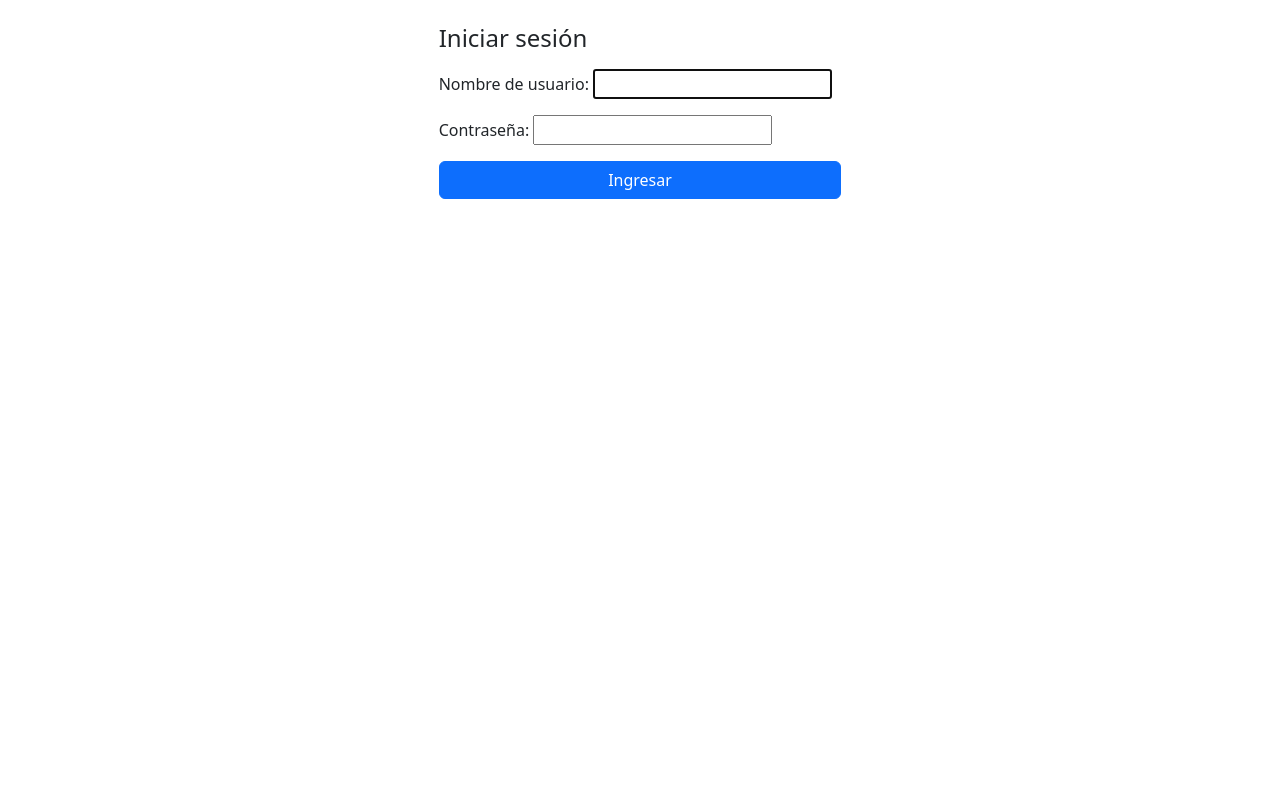
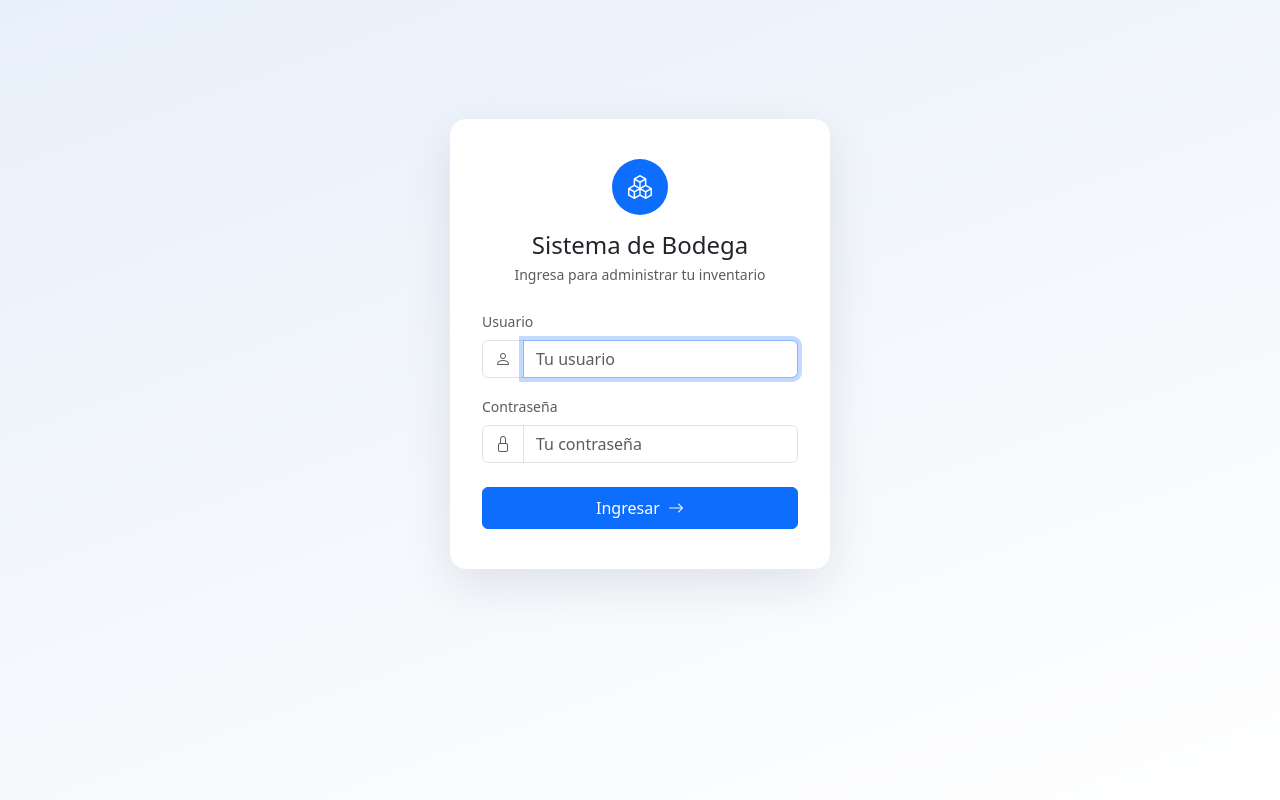
Before and after one commit to MaxisotooH/SistemadeAdministracion_Control_Bodega, a Django app: page /login/ in a window 1280 px wide. Run offline with Django 5.2, Linux system fonts and the light colour scheme.

Commit message:
Rediseñar la pantalla de login: se sentia fria y sin marca
Feedback: el login era un formulario suelto en pagina en blanco, sin
ninguna identidad visual.

- apps/core/forms.py: LoginForm (subclase de AuthenticationForm) con
  widgets que llevan clase 'form-control' -- el AuthenticationForm de
  Django no trae clases propias, asi que no se podia estilizar bien
  usando {{ form.as_p }} como antes.
- templates/core/login.html: tarjeta centrada con icono de marca,
  titulo/subtitulo, campos con icono (usuario/candado) y boton con
  flecha, sobre un fondo con degrade suave en vez de blanco plano.
- templates/base.html: nuevo bloque {% block body_class %} para poder
  aplicar el fondo especial solo en el login sin afectar el resto de
  las paginas.

Co-Authored-By: Claude Sonnet 5 <noreply@anthropic.com>

```diff
--- /dev/null
+++ b/apps/core/forms.py
@@ -0,0 +1,18 @@
+from django import forms
+from django.contrib.auth.forms import AuthenticationForm
+
+
+class LoginForm(AuthenticationForm):
+    username = forms.CharField(
+        widget=forms.TextInput(attrs={
+            'class': 'form-control',
+            'placeholder': 'Tu usuario',
+            'autofocus': True,
+        })
+    )
+    password = forms.CharField(
+        widget=forms.PasswordInput(attrs={
+            'class': 'form-control',
+            'placeholder': 'Tu contraseña',
+        })
+    )
--- a/apps/core/urls.py
+++ b/apps/core/urls.py
@@ -2,9 +2,14 @@ from django.contrib.auth import views as auth_views
 from django.urls import path
 
 from . import views
+from .forms import LoginForm
 
 urlpatterns = [
     path('', views.dashboard, name='dashboard'),
-    path('login/', auth_views.LoginView.as_view(template_name='core/login.html'), name='login'),
+    path(
+        'login/',
+        auth_views.LoginView.as_view(template_name='core/login.html', authentication_form=LoginForm),
+        name='login',
+    ),
     path('logout/', auth_views.LogoutView.as_view(), name='logout'),
 ]
--- a/static/css/main.css
+++ b/static/css/main.css
@@ -20,3 +20,38 @@
     position: relative;
     z-index: 2;
 }
+
+/* Pantalla de login */
+.auth-body {
+    min-height: 100vh;
+    background: linear-gradient(160deg, #e8f0fb 0%, #f5f8fc 55%, #ffffff 100%);
+}
+
+.auth-wrapper {
+    min-height: 80vh;
+    display: flex;
+    align-items: center;
+    justify-content: center;
+    padding: 1rem;
+}
+
+.auth-card {
+    width: 100%;
+    max-width: 380px;
+    background: #fff;
+    border-radius: 1rem;
+    box-shadow: 0 1rem 3rem rgba(13, 30, 60, 0.1);
+    padding: 2.5rem 2rem;
+}
+
+.auth-brand-icon {
+    display: inline-flex;
+    align-items: center;
+    justify-content: center;
+    width: 56px;
+    height: 56px;
+    border-radius: 50%;
+    background: var(--bs-primary);
+    color: #fff;
+    font-size: 1.5rem;
+}
--- a/templates/base.html
+++ b/templates/base.html
@@ -9,7 +9,7 @@
     <link href="{% static 'css/main.css' %}" rel="stylesheet">
     {% block extra_css %}{% endblock %}
 </head>
-<body>
+<body class="{% block body_class %}{% endblock %}">
     {% if user.is_authenticated %}
     <nav class="navbar navbar-expand-lg navbar-dark bg-dark">
         <div class="container-fluid">
--- a/templates/core/login.html
+++ b/templates/core/login.html
@@ -1,13 +1,46 @@
 {% extends "base.html" %}
 {% block title %}Iniciar sesión · Bodega{% endblock %}
+{% block body_class %}auth-body{% endblock %}
+
+{% block extra_css %}
+<link href="https://cdn.jsdelivr.net/npm/bootstrap-icons@1.11.3/font/bootstrap-icons.min.css" rel="stylesheet">
+{% endblock %}
+
 {% block content %}
-<div class="row justify-content-center">
-    <div class="col-md-4">
-        <h1 class="h4 mb-3">Iniciar sesión</h1>
-        <form method="post">
+<div class="auth-wrapper">
+    <div class="auth-card">
+        <div class="text-center">
+            <span class="auth-brand-icon"><i class="bi bi-boxes"></i></span>
+            <h1 class="h4 mt-3 mb-1">Sistema de Bodega</h1>
+            <p class="text-muted small mb-0">Ingresa para administrar tu inventario</p>
+        </div>
+
+        <form method="post" class="mt-4" novalidate>
             {% csrf_token %}
-            {{ form.as_p }}
-            <button type="submit" class="btn btn-primary w-100">Ingresar</button>
+
+            {% if form.non_field_errors %}
+            <div class="alert alert-danger py-2 small">{{ form.non_field_errors }}</div>
+            {% endif %}
+
+            <div class="mb-3">
+                <label for="{{ form.username.id_for_label }}" class="form-label small text-muted">Usuario</label>
+                <div class="input-group">
+                    <span class="input-group-text bg-white text-muted"><i class="bi bi-person"></i></span>
+                    {{ form.username }}
+                </div>
+            </div>
+
+            <div class="mb-4">
+                <label for="{{ form.password.id_for_label }}" class="form-label small text-muted">Contraseña</label>
+                <div class="input-group">
+                    <span class="input-group-text bg-white text-muted"><i class="bi bi-lock"></i></span>
+                    {{ form.password }}
+                </div>
+            </div>
+
+            <button type="submit" class="btn btn-primary w-100 py-2">
+                Ingresar <i class="bi bi-arrow-right ms-1"></i>
+            </button>
         </form>
     </div>
 </div>
```
